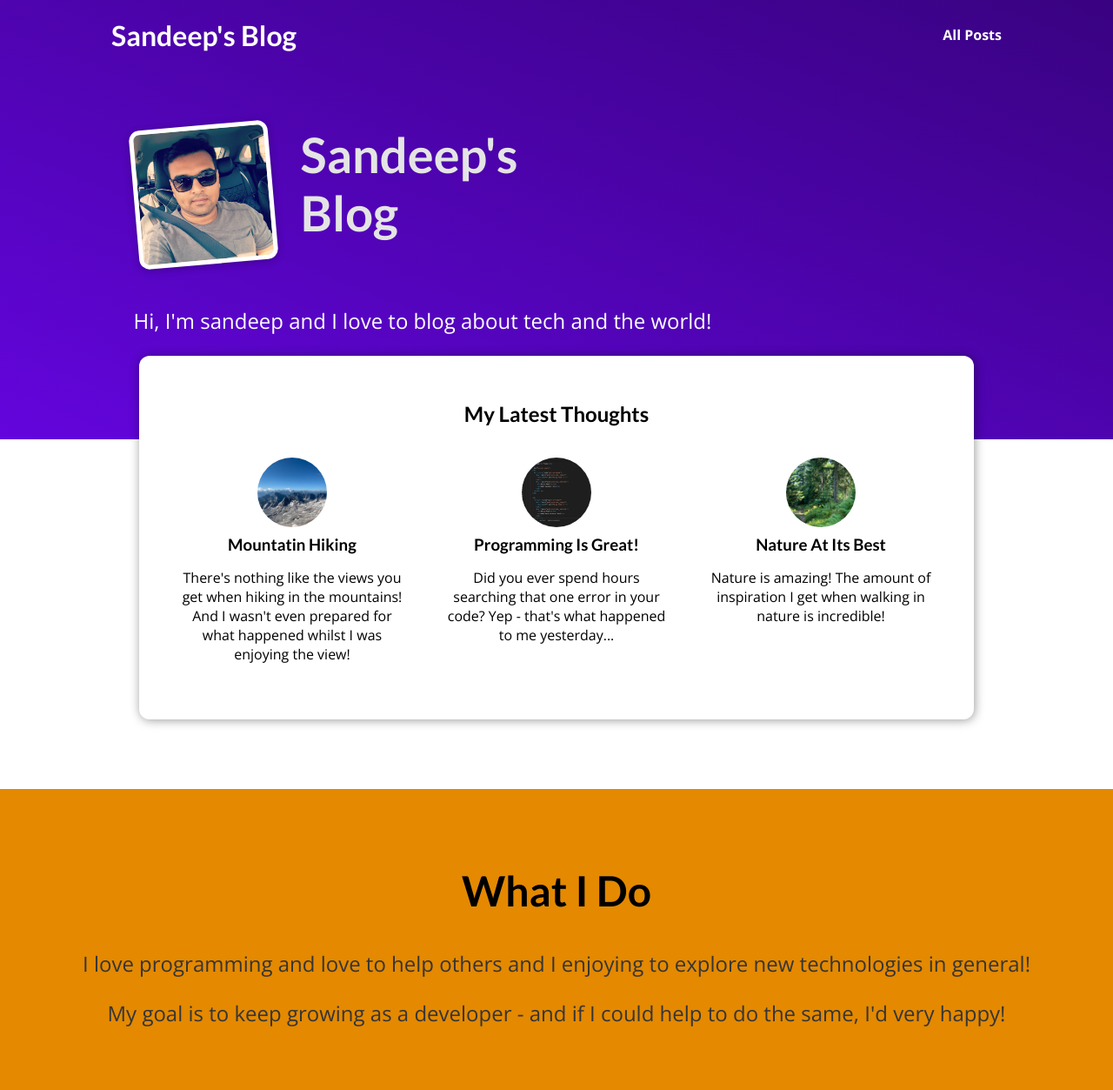
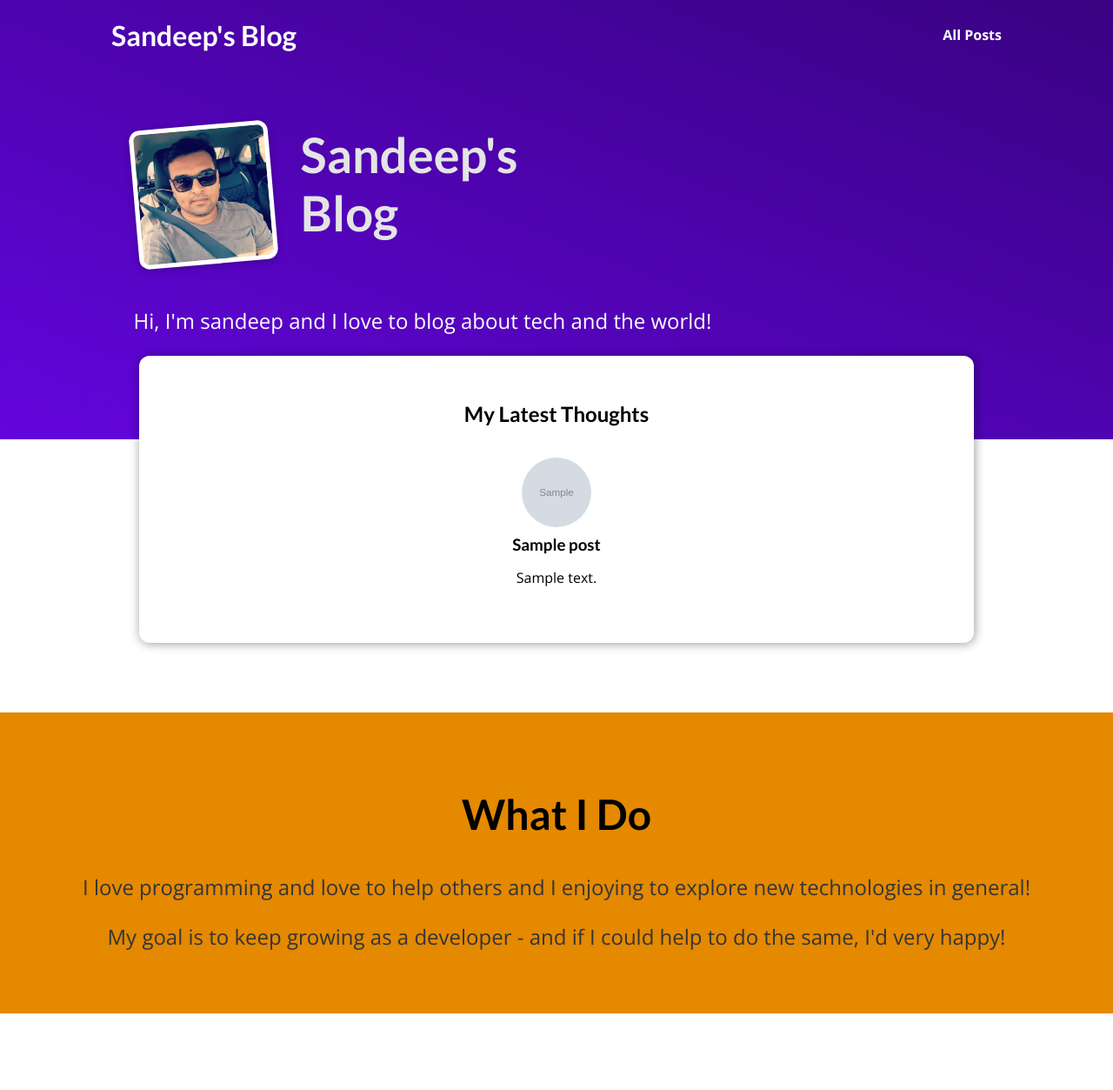
Before and after one commit to sandeepmanvar/Django-Blog-Project, a Django app: page / in a window 1280 px wide. Shown: the whole page at 87% size. After the commit the page ends 1165 px from the top, so only its background shows below. Run offline with Django 3.2, Linux system fonts and the light colour scheme; tables that the repository leaves empty hold one stand-in row (values such as "Sample post"); grey boxes marked "Sample" are stand-in pictures.

Commit message:
Displayed tags, update styles and view

```diff
--- a/blog/views.py
+++ b/blog/views.py
@@ -1,70 +1,27 @@
 from datetime import date
-from django.shortcuts import render
-
-all_posts = [
-    {
-        "slug": "hike-in-the-mountains",
-        "image": "mountains.jpg",
-        "author": "Sandeep M.",
-        "date": date(2021, 5, 13),
-        "title": "Mountatin Hiking",
-        "excerpt": "There's nothing like the views you get when hiking in the mountains! And I wasn't even prepared for what happened whilst I was enjoying the view!",
-        "content": """
-            Lorem ipsum dolor sit amet consectetur adipisicing elit. Officiis nobis aperiam est praesentium, quos iste consequuntur omnis exercitationem quam velit labore vero culpa ad mollitia? Quis architecto ipsam nemo. Odio.
-            Lorem ipsum dolor sit amet consectetur adipisicing elit. Officiis nobis aperiam est praesentium, quos iste consequuntur omnis exercitationem quam velit labore vero culpa ad mollitia? Quis architecto ipsam nemo. Odio.
-            Lorem ipsum dolor sit amet consectetur adipisicing elit. Officiis nobis aperiam est praesentium, quos iste consequuntur omnis exercitationem quam velit labore vero culpa ad mollitia? Quis architecto ipsam nemo. Odio.
-            Lorem ipsum dolor sit amet consectetur adipisicing elit. Officiis nobis aperiam est praesentium, quos iste consequuntur omnis exercitationem quam velit labore vero culpa ad mollitia? Quis architecto ipsam nemo. Odio.
-            Lorem ipsum dolor sit amet consectetur adipisicing elit. Officiis nobis aperiam est praesentium, quos iste consequuntur omnis exercitationem quam velit labore vero culpa ad mollitia? Quis architecto ipsam nemo. Odio.
-        """
-    },
-    {
-        "slug": "programming-is-fun",
-        "image": "coding.jpg",
-        "author": "Sandeep M.",
-        "date": date(2021, 5, 15),
-        "title": "Programming Is Great!",
-        "excerpt": "Did you ever spend hours searching that one error in your code? Yep - that's what happened to me yesterday...",
-        "content": """
-            Lorem ipsum dolor sit amet consectetur adipisicing elit. Officiis nobis aperiam est praesentium, quos iste consequuntur omnis exercitationem quam velit labore vero culpa ad mollitia? Quis architecto ipsam nemo. Odio.
-            Lorem ipsum dolor sit amet consectetur adipisicing elit. Officiis nobis aperiam est praesentium, quos iste consequuntur omnis exercitationem quam velit labore vero culpa ad mollitia? Quis architecto ipsam nemo. Odio.
-            Lorem ipsum dolor sit amet consectetur adipisicing elit. Officiis nobis aperiam est praesentium, quos iste consequuntur omnis exercitationem quam velit labore vero culpa ad mollitia? Quis architecto ipsam nemo. Odio.
-            Lorem ipsum dolor sit amet consectetur adipisicing elit. Officiis nobis aperiam est praesentium, quos iste consequuntur omnis exercitationem quam velit labore vero culpa ad mollitia? Quis architecto ipsam nemo. Odio.
-            Lorem ipsum dolor sit amet consectetur adipisicing elit. Officiis nobis aperiam est praesentium, quos iste consequuntur omnis exercitationem quam velit labore vero culpa ad mollitia? Quis architecto ipsam nemo. Odio.
-        """
-    },
-    {
-        "slug": "into-the-woods",
-        "image": "woods.jpg",
-        "author": "Sandeep M.",
-        "date": date(2021, 5, 17),
-        "title": "Nature At Its Best",
-        "excerpt": "Nature is amazing! The amount of inspiration I get when walking in nature is incredible!",
-        "content": """
-            Lorem ipsum dolor sit amet consectetur adipisicing elit. Officiis nobis aperiam est praesentium, quos iste consequuntur omnis exercitationem quam velit labore vero culpa ad mollitia? Quis architecto ipsam nemo. Odio.
-            Lorem ipsum dolor sit amet consectetur adipisicing elit. Officiis nobis aperiam est praesentium, quos iste consequuntur omnis exercitationem quam velit labore vero culpa ad mollitia? Quis architecto ipsam nemo. Odio.
-            Lorem ipsum dolor sit amet consectetur adipisicing elit. Officiis nobis aperiam est praesentium, quos iste consequuntur omnis exercitationem quam velit labore vero culpa ad mollitia? Quis architecto ipsam nemo. Odio.
-            Lorem ipsum dolor sit amet consectetur adipisicing elit. Officiis nobis aperiam est praesentium, quos iste consequuntur omnis exercitationem quam velit labore vero culpa ad mollitia? Quis architecto ipsam nemo. Odio.
-            Lorem ipsum dolor sit amet consectetur adipisicing elit. Officiis nobis aperiam est praesentium, quos iste consequuntur omnis exercitationem quam velit labore vero culpa ad mollitia? Quis architecto ipsam nemo. Odio.
-        """
-    }
-]
+from django.shortcuts import get_object_or_404, render
+from .models import Post
 
 # Create your views here.
+
 
 def get_date(post):
     return post['date']
 
 
 def starting_page(request):
-    sorted_posts = sorted(all_posts,key=get_date)
-    latest_posts = sorted_posts[-3:]
+    latest_posts = Post.objects.all().order_by("-date")[:3]
     return render(request, "blog/index.html", {"posts": latest_posts})
 
 
 def posts(request):
+    all_posts = Post.objects.all().order_by("-date")
     return render(request, "blog/all-posts.html", {"all_posts": all_posts})
 
 
 def post_detail(request, slug):
-    identified_post = next(post for post in all_posts if post['slug'] == slug)
-    return render(request, "blog/post-detail.html", {"post": identified_post})
+    identified_post = get_object_or_404(Post, slug=slug)
+    return render(request, "blog/post-detail.html", {
+        "post": identified_post,
+        "tags": identified_post.tags.all()
+        })
```
Also changed, not shown: blog/static/blog/post-detail.css (+13 -0 lines), blog/templates/blog/post-detail.html (+6 -1 lines).
